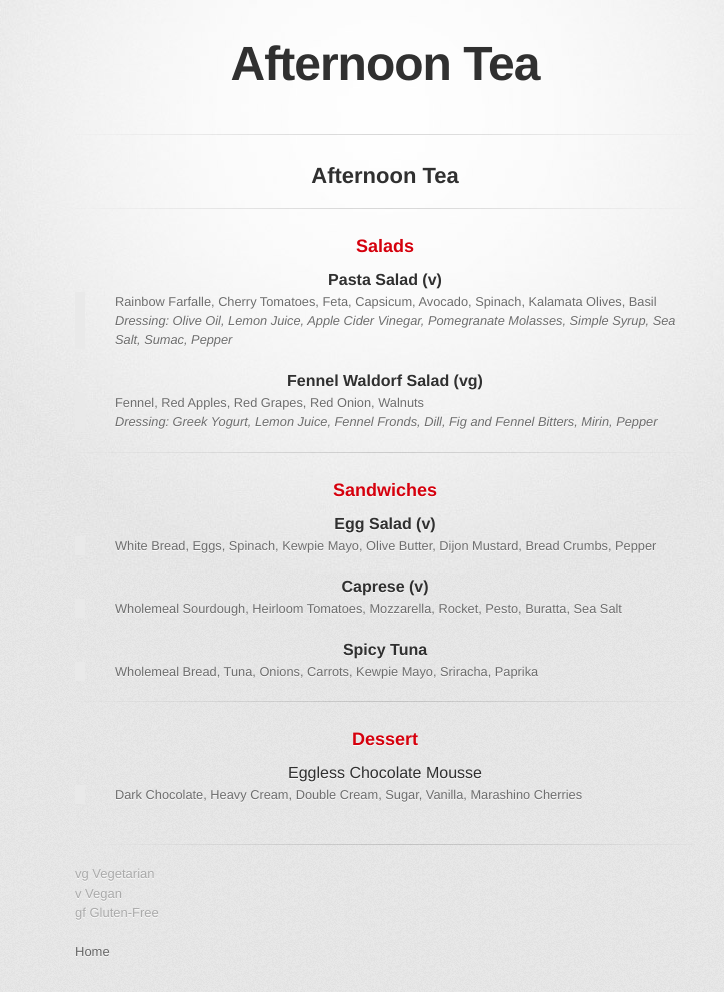
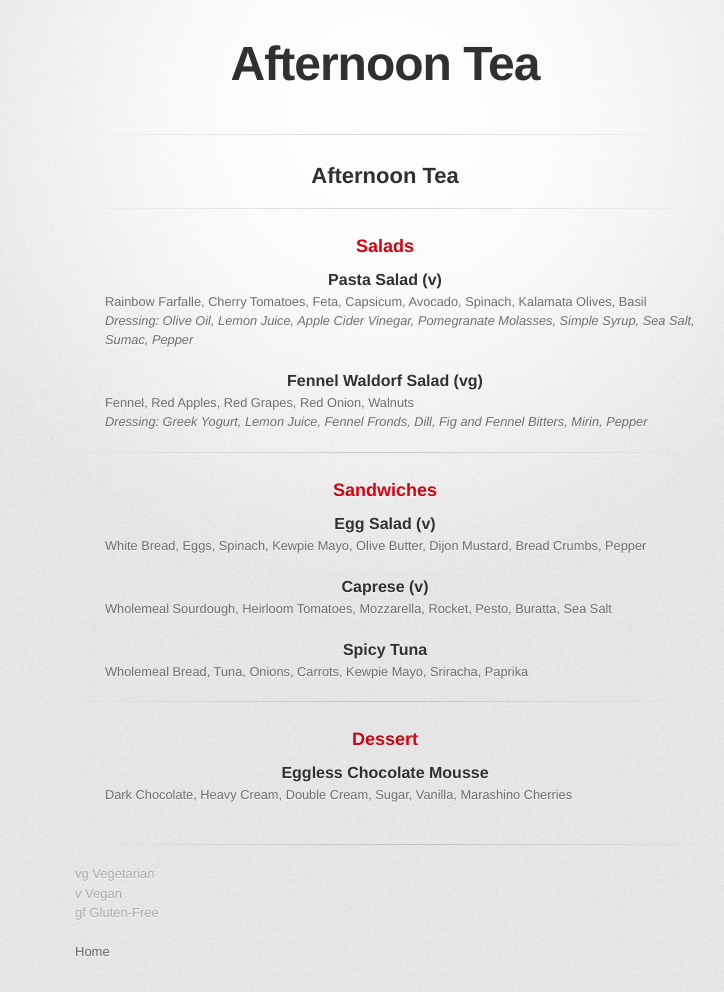
Before and after one commit to jliyanage/markdown_menus, a Jekyll site: the page built from markdown_menus/afternoon_tea.md, in a window 1280 px wide. Shown: the whole page, without its empty margins (255-979 px from the left). Built offline with Jekyll 4.4.1, drawn with Linux system fonts in a browser that asks for light colours; some web fonts are replaced.

Commit message:
center align

```diff
--- a/_layouts/menu.html
+++ b/_layouts/menu.html
@@ -10,7 +10,7 @@
     <script src="//html5shiv.googlecode.com/svn/trunk/html5.js"></script>
     <![endif]-->
     <style>
-      body {
+      body, footer {
         vertical-align: middle;
       }
     </style>
--- a/_sass/jekyll-theme-tactile.scss
+++ b/_sass/jekyll-theme-tactile.scss
@@ -305,7 +305,7 @@ blockquote {
   padding: 0 0 0 30px;
   margin-bottom: 20px;
   font-size: 0.8em;
-  border-left: 10px solid #e9e9e9;
+  vertical-align: middle;
 }
 
 ul li {
--- a/markdown_menus/afternoon_tea.md
+++ b/markdown_menus/afternoon_tea.md
@@ -35,5 +35,5 @@ _Dressing: Greek Yogurt, Lemon Juice, Fennel Fronds, Dill, Fig and Fennel Bitter
 ***
 ### Dessert
 
-##### Eggless Chocolate Mousse
+#### Eggless Chocolate Mousse
 > Dark Chocolate, Heavy Cream, Double Cream, Sugar, Vanilla, Marashino Cherries
```
